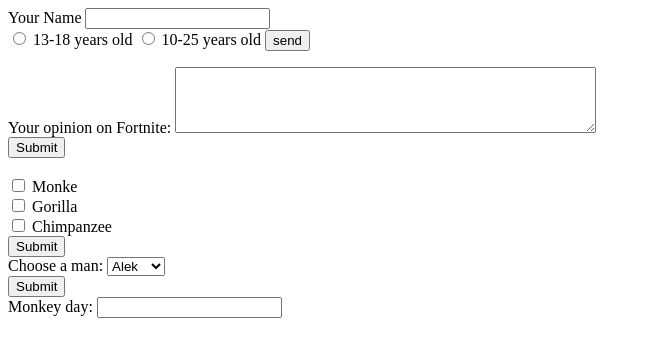
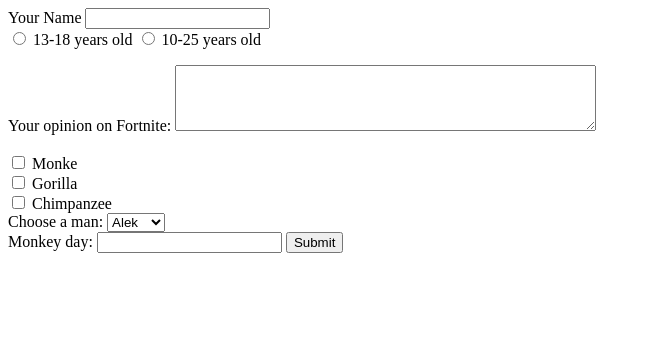
Before and after one commit to HanZheng12/Form, a plain HTML site: page index.html in a window 1280 px wide. Shown: the whole page, without its empty margins (0-651 px from the left). Drawn offline with Linux system fonts and the light colour scheme.

Commit message:
Update index.html

```diff
--- a/index.html
+++ b/index.html
@@ -12,14 +12,14 @@
            <input type="radio" id = 13-18 "ageRange" value = ""> <lable>13-18 years old </lable>
 
            <input type="radio" id = "19-25"ageRange" value = ""> <lable>10-25 years old </lable>
-                <input type = "submit" value = "send">
+
 
 
 
                 <p><label for="Essay">Your opinion on Fortnite:</label>
   <textarea id="Essay" name="Essay" rows="4" cols="50"></textarea>
   <br>
-  <input type="submit" value="Submit"><br><br>
+  <br>
 
 
 
@@ -29,7 +29,7 @@
   <label for="Monkey2">Gorilla</label><br>
   <input type="checkbox" id="Monkey3" name="Monkey3" value="Monkey2">
   <label for="vMonkey3"> Chimpanzee</label><br>
-  <input type="submit" value="Submit"><br>
+
 
   <form action="/action_page.php">
   <label for="nab">Choose a man:</label>
@@ -40,10 +40,12 @@
     <option value="a1">Han</option>
   </select>
   <br>
-  <input type="submit" value="Submit"><br>
+
 
   <label for="Monkey">Monkey day:</label>
   <input type="Monkeydate" id="Monkey" name="Monkey">
+
+                                           <input type="submit" value="Submit"><br>
 
 
 
```
